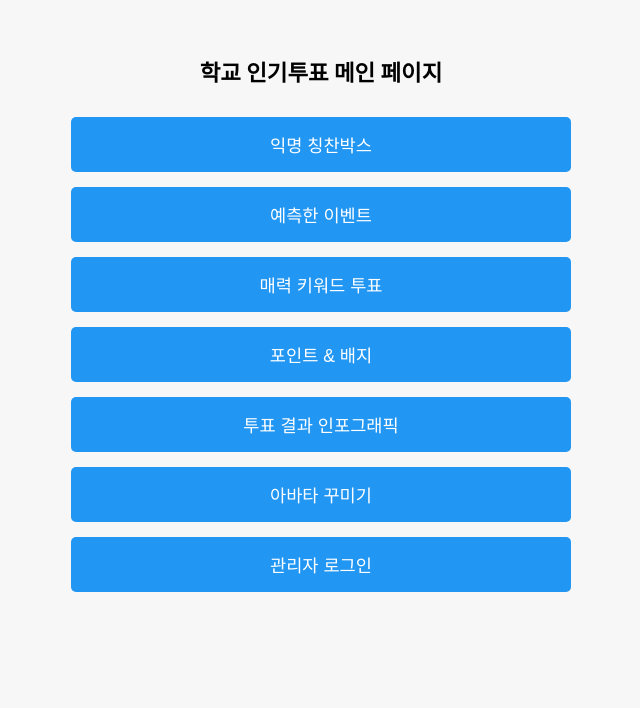
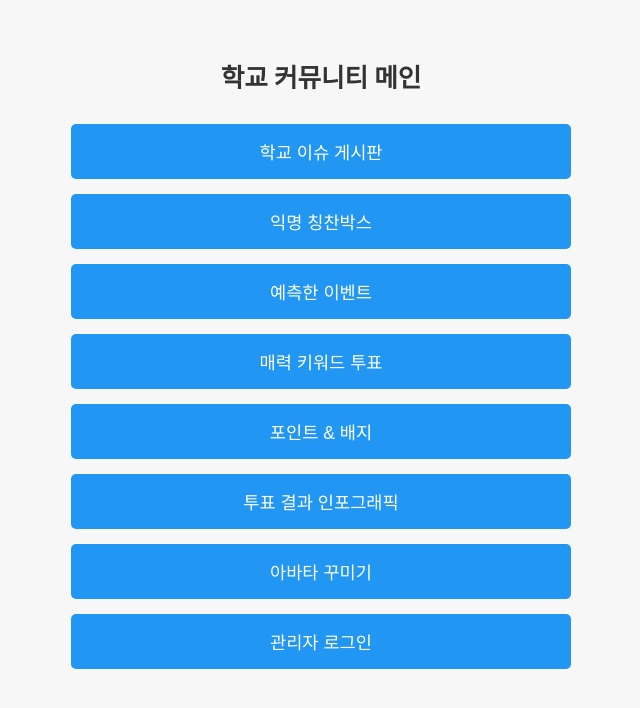
Before and after one commit to Asdas78767/school-voteClassPick, a plain HTML site: page main.html in a window 1280 px wide. Shown: the whole page, without its empty margins (319-959 px from the left). Drawn offline with Linux system fonts and the light colour scheme.

Commit message:
Update main.html

```diff
--- a/main.html
+++ b/main.html
@@ -3,7 +3,7 @@
 <head>
   <meta charset="UTF-8" />
   <meta name="viewport" content="width=device-width, initial-scale=1.0"/>
-  <title>학교 인기투표 메인 페이지</title>
+  <title>학교 커뮤니티 메인</title>
   <style>
     body {
       margin: 0;
@@ -19,7 +19,8 @@
     }
     h1 {
       margin-bottom: 30px;
-      font-size: 1.4em;
+      font-size: 1.6em;
+      color: #333;
     }
     .button-list {
       display: flex;
@@ -35,6 +36,7 @@
       background-color: #2196F3;
       color: #fff;
       cursor: pointer;
+      transition: background-color 0.3s ease;
     }
     .button-list button:hover {
       background-color: #0b7dda;
@@ -43,8 +45,9 @@
 </head>
 <body>
   <div class="main-container">
-    <h1>학교 인기투표 메인 페이지</h1>
+    <h1>학교 커뮤니티 메인</h1>
     <div class="button-list">
+      <button onclick="location.href='issue.html'">학교 이슈 게시판</button>
       <button onclick="location.href='praise_box.html'">익명 칭찬박스</button>
       <button onclick="location.href='predict_event.html'">예측한 이벤트</button>
       <button onclick="location.href='keyword_vote.html'">매력 키워드 투표</button>
```
